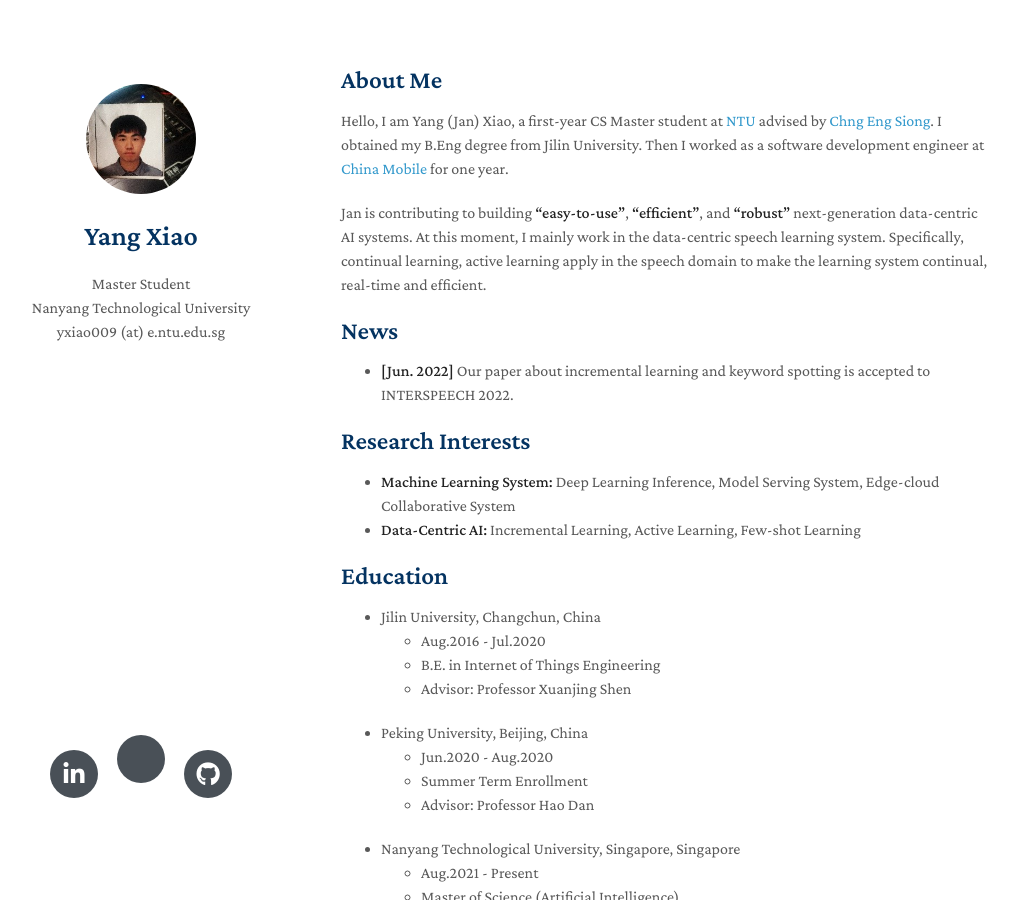
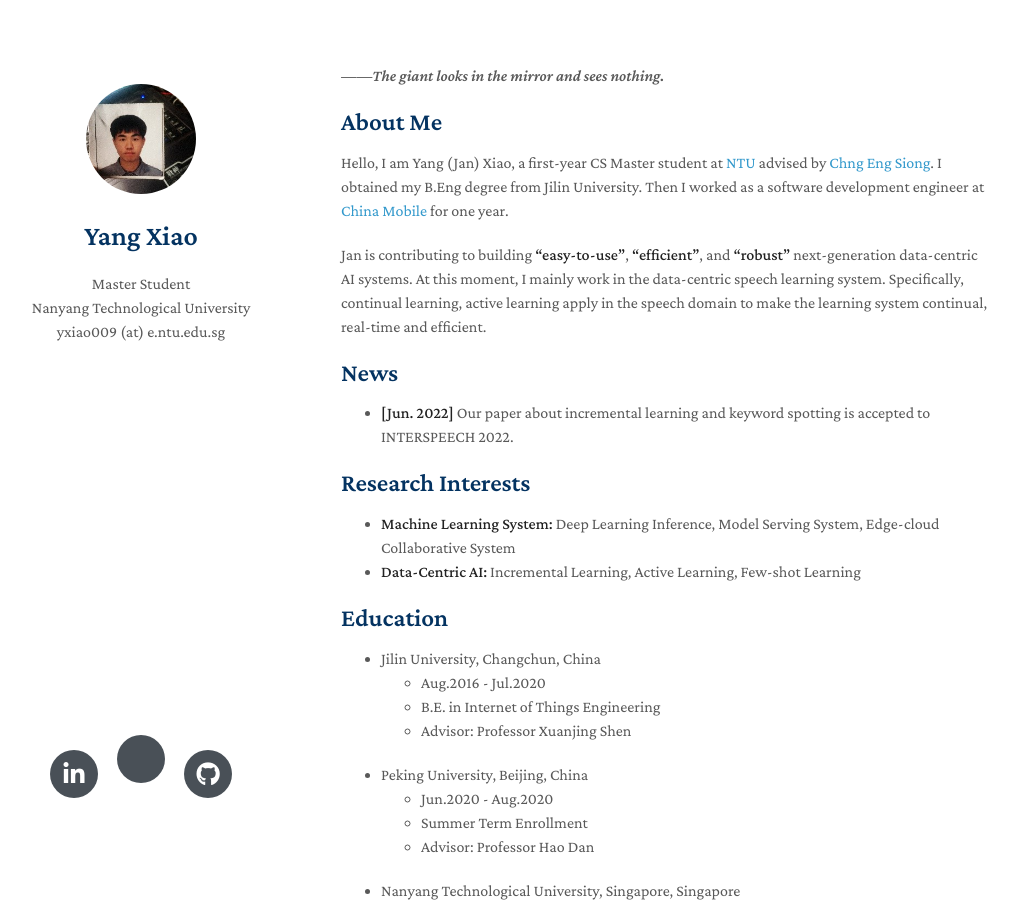
Before and after one commit to swagshaw/swagshaw.github.io, a Jekyll site: the page built from index.md, in a window 1280 px wide and 900 px high. Shown: the whole window, without its empty margins (129-1146 px from the left). Built offline with Jekyll 4.4.1, drawn with Linux system fonts in a browser that asks for light colours; nearby versions of some CDN libraries; a style sheet for code colours, icons or effects is not loaded; our own code applies the rules of GitHub Pages for plain Markdown files.

Commit message:
Update index.md

```diff
--- a/index.md
+++ b/index.md
@@ -1,7 +1,7 @@
 ---
 layout: homepage
 ---
-
+*——The giant looks in the mirror and sees nothing.*
 ## About Me
 
 Hello, I am Yang (Jan) Xiao, a first-year CS Master student at [NTU](https://www.ntu.edu.sg/) advised by [Chng Eng Siong](https://personal.ntu.edu.sg/aseschng/default.html). I obtained my B.Eng degree from Jilin University. Then I worked as a software development engineer at [China Mobile](https://www.chinamobileltd.com/en/global/home.php) for one year.
```
